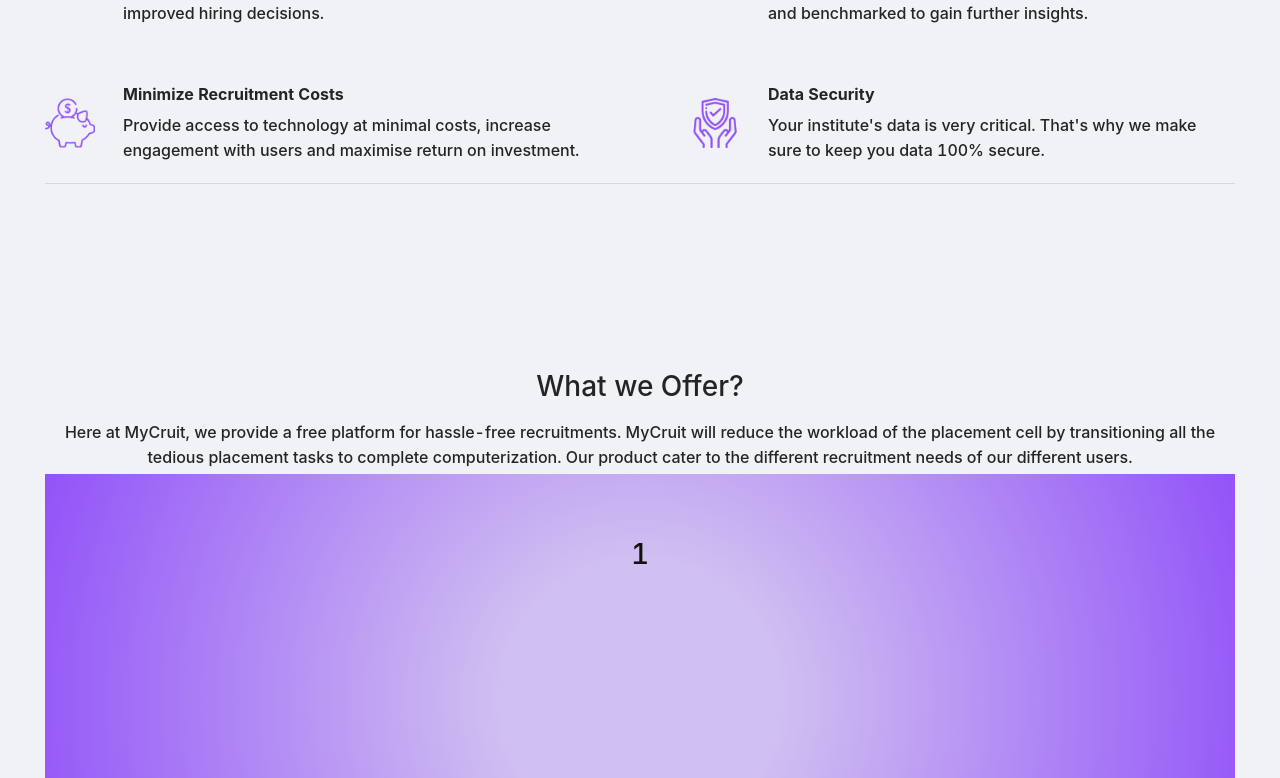
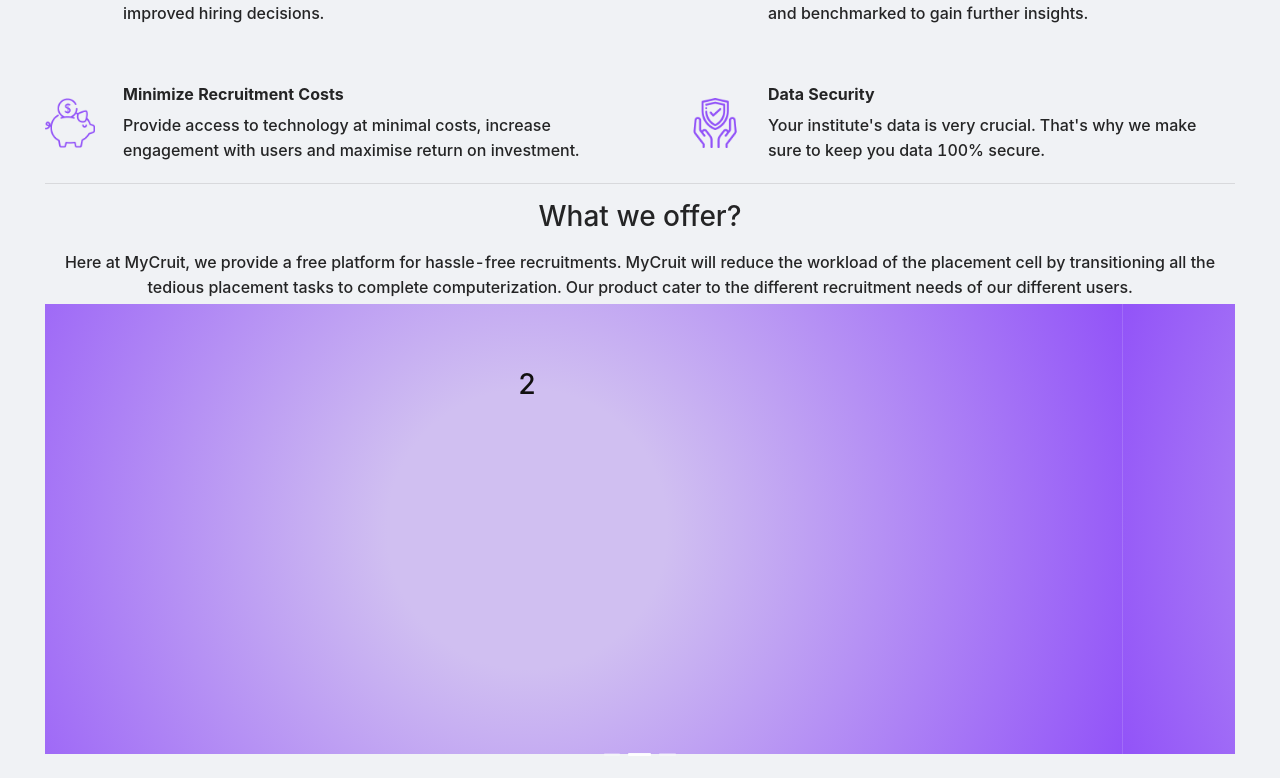
Before and after one commit to MyCruit/MyCruit, a React (Create React App) app in the folder client/: page / in a window 1280 px wide. Shown: the part 1162-1940 px from the top of the page. Built offline with nearby package versions, Linux system fonts and the light colour scheme; no server answers.

Commit message:
main page

```diff
--- a/client/src/index.css
+++ b/client/src/index.css
@@ -290,7 +290,7 @@
 .explore-content{
   margin: 0 auto;
   width: 85em;
-  height: 80vh;
+  /* height: 1000px; */
   text-align: center ;
 }
 
--- a/client/src/users/pages/MainPage.js
+++ b/client/src/users/pages/MainPage.js
@@ -161,7 +161,7 @@
                       <b>Data Security </b>
                     </p>
                     <p>
-                      Your institute's data is very critical. That's why we make
+                      Your institute's data is very crucial. That's why we make
                       sure to keep you data 100% secure.
                     </p>
                   </div>
@@ -172,7 +172,7 @@
           <hr />
         </div>
         <div className="explore-content">
-          <h3>What we Offer?</h3>
+          <h3>What we offer?</h3>
           <p>
             Here at MyCruit, we provide a free platform for hassle-free
             recruitments. MyCruit will reduce the workload of the placement cell
@@ -180,7 +180,7 @@
             computerization. Our product cater to the different recruitment
             needs of our different users.
           </p>
-          <Carousel afterChange={onChange}>
+          <Carousel afterChange={onChange} autoplay>
             <div>
               <h3 className="carouselStyle">1</h3>
             </div>
```
Also changed, not shown: 2 other files (tests, documents, lock files or other folders).
